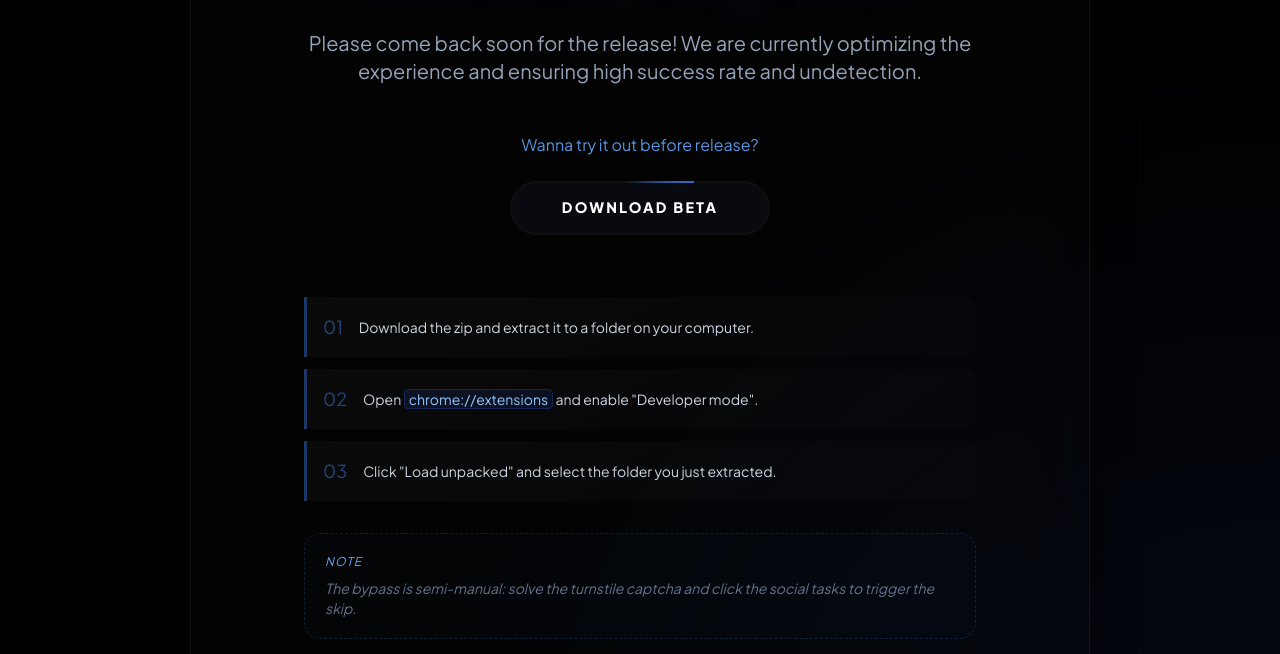
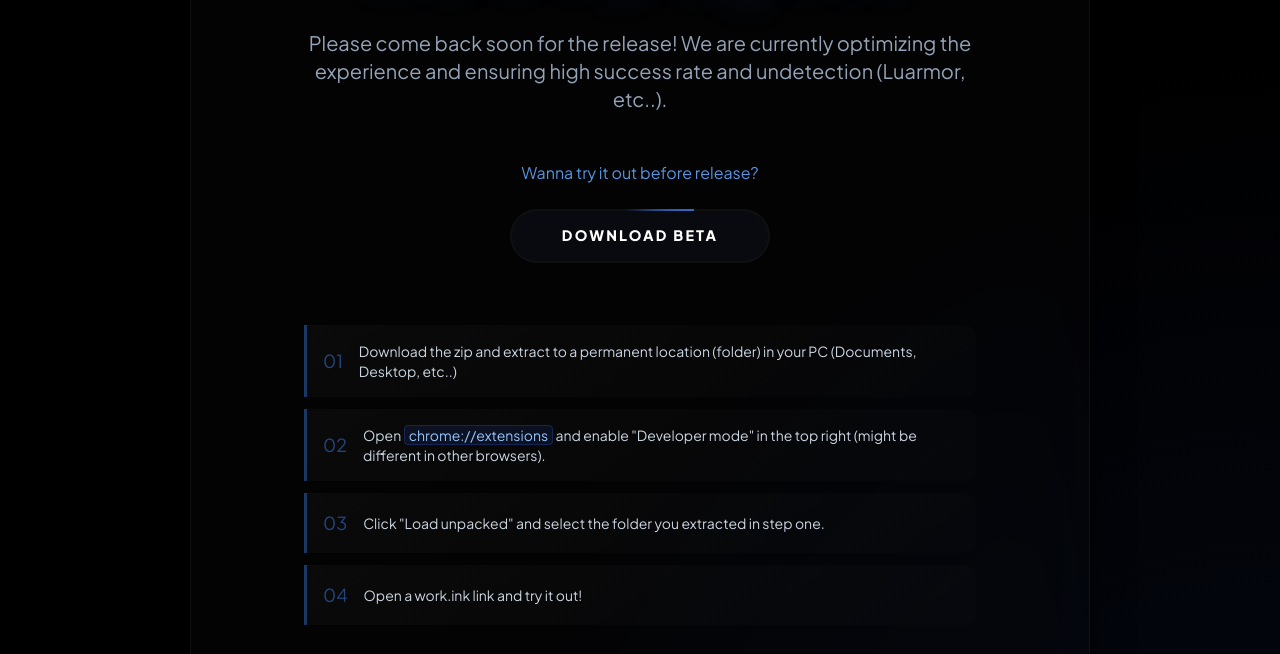
Before and after one commit to ysbypasss/ysbypasss.github.io, a plain HTML site: page index.html in a window 1280 px wide. Shown: the part 354-1008 px from the top of the page. Drawn offline with nearby package versions, Linux system fonts and the light colour scheme.

Commit message:
Update index.html

````diff
--- a/index.html
+++ b/index.html
@@ -3,7 +3,7 @@
 <head>
     <meta charset="UTF-8">
     <meta name="viewport" content="width=device-width, initial-scale=1.0">
-    <title>Ysbypass | Work in Progress</title>
+    <title>Ysbypass</title>
     <link rel="icon" type="image/png" href="favicon.png">
     <script src="https://cdn.tailwindcss.com"></script>
     <link href="https://fonts.googleapis.com/css2?family=Plus+Jakarta+Sans:wght@300;400;800&display=swap" rel="stylesheet">
@@ -139,7 +139,7 @@
 
             <p class="text-base md:text-xl text-slate-400 leading-relaxed font-300 max-w-2xl mx-auto mb-12">
                 Please come back soon for the release!
-                We are currently optimizing the experience and ensuring high success rate and undetection.
+                We are currently optimizing the experience and ensuring high success rate and undetection (Luarmor, etc..).
             </p>
 
             <div class="mb-14">
@@ -157,19 +157,25 @@
                 <div class="instruction-step p-4 rounded-r-xl">
                     <div class="flex items-center gap-4">
                         <span class="text-blue-500 font-800 text-lg opacity-50">01</span>
-                        <p class="text-xs md:text-sm text-slate-300">Download the zip and extract it to a folder on your computer.</p>
+                        <p class="text-xs md:text-sm text-slate-300">Download the zip and extract to a permanent location (folder) in your PC (Documents, Desktop, etc..)</p>
                     </div>
                 </div>
                 <div class="instruction-step p-4 rounded-r-xl">
                     <div class="flex items-center gap-4">
                         <span class="text-blue-500 font-800 text-lg opacity-50">02</span>
-                        <p class="text-xs md:text-sm text-slate-300">Open <span class="text-blue-300 px-1 border border-blue-900/50 bg-blue-900/20 rounded select-all cursor-text relative z-30">chrome://extensions</span> and enable "Developer mode".</p>
+                        <p class="text-xs md:text-sm text-slate-300">Open <a href="chrome://extensions" class="text-blue-300 px-1 border border-blue-900/50 bg-blue-900/20 rounded relative z-30 hover:bg-blue-900/40 transition-colors">chrome://extensions</a> and enable "Developer mode" in the top right (might be different in other browsers).</p>
                     </div>
                 </div>
                 <div class="instruction-step p-4 rounded-r-xl">
                     <div class="flex items-center gap-4">
                         <span class="text-blue-500 font-800 text-lg opacity-50">03</span>
-                        <p class="text-xs md:text-sm text-slate-300">Click "Load unpacked" and select the folder you just extracted.</p>
+                        <p class="text-xs md:text-sm text-slate-300">Click "Load unpacked" and select the folder you extracted in step one.</p>
+                    </div>
+                </div>
+                <div class="instruction-step p-4 rounded-r-xl">
+                    <div class="flex items-center gap-4">
+                        <span class="text-blue-500 font-800 text-lg opacity-50">04</span>
+                        <p class="text-xs md:text-sm text-slate-300">Open a work.ink link and try it out!</p>
                     </div>
                 </div>
             </div>
@@ -177,7 +183,8 @@
             <div class="note-container mt-8 p-5 rounded-2xl max-w-2xl mx-auto text-left">
                 <p class="text-[10px] md:text-xs text-blue-400 font-800 uppercase tracking-widest mb-2 italic">Note</p>
                 <p class="text-xs md:text-sm text-slate-500 leading-relaxed italic">
-                    The bypass is semi-manual: solve the turnstile captcha and click the social tasks to trigger the skip.
+                    The bypass is semi-manual: you only need to solve the turnstile captcha and click the social tasks.
+                    This approach significantly reduces detection risks while maintaining a seamless user experience.
                 </p>
             </div>
         </div>
@@ -196,4 +203,4 @@
         };
     </script>
 </body>
-</html>
+</html>```
````
